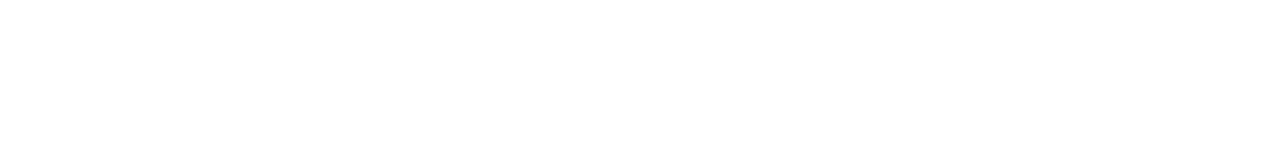
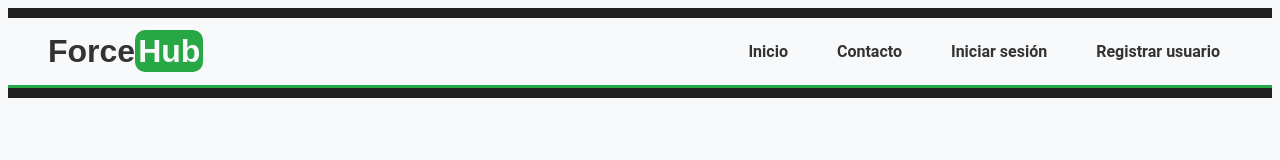
Before and after one commit to sergiote-ER/Proyecto-Intermodular-Codigo, a plain HTML site: page html/index.html in a window 1280 px wide. Drawn offline with Linux system fonts and the light colour scheme.

Commit message:
Update index.html

```diff
--- a/html/index.html
+++ b/html/index.html
@@ -3,9 +3,23 @@
 <head>
     <meta charset="UTF-8">
     <meta name="viewport" content="width=device-width, initial-scale=1.0">
+    <link rel="stylesheet" href="../css/style.css">
     <title>ForceHub</title>
 </head>
 <body>
+    <header>
+        <nav>
+            <div class="logo">
+                <span class="logo-force">Force</span><span class="logo-hub">Hub</span>
+            </div>
+            <ul>
+                <li><a href="index.html">Inicio</a></li>
+                <li><a href="contacto.html">Contacto</a></li>
+                <li><a href="inicio_sesión.html">Iniciar sesión</a></li>
+                <li><a href="registro.html">Registrar usuario</a></li>
+            </ul>
+        </nav>
+    </header>
+</body>
 
-</body>
 </html>
```
